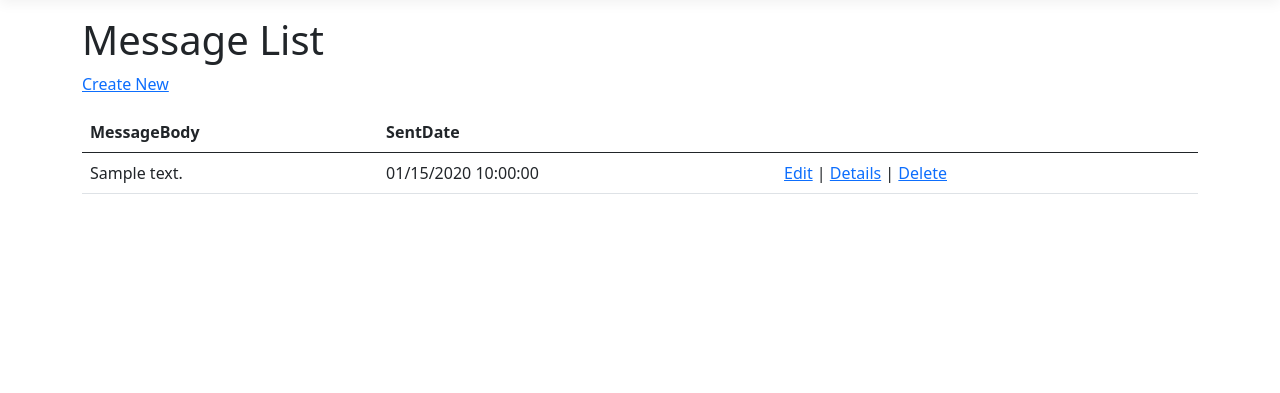
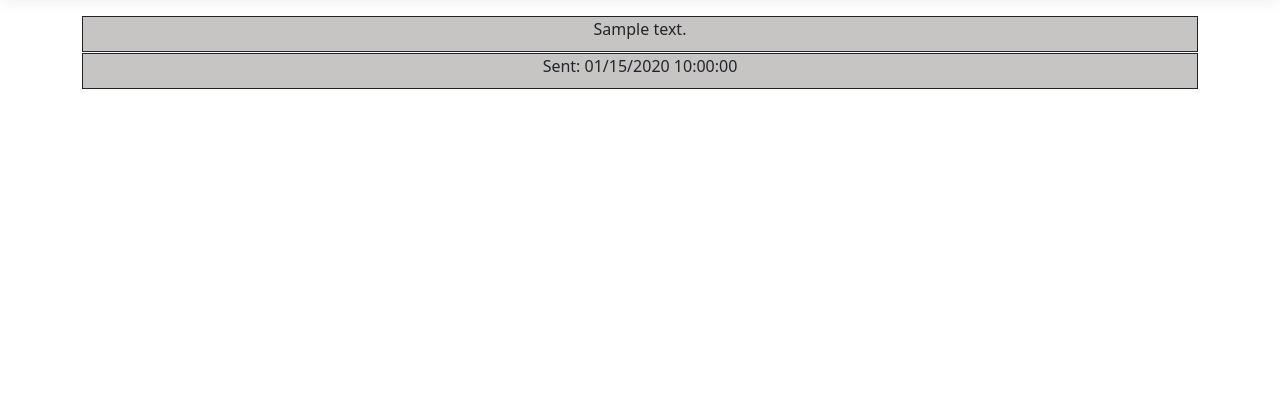
Before and after one commit to vinaybhumireddy/MSUCODETESTRepo, an ASP.NET Core app: page /Messages in a window 1280 px wide. Shown: the part 57-450 px from the top of the page. Run offline with ASP.NET Core 8, Linux system fonts and the light colour scheme; tables that the repository leaves empty hold one stand-in row (values such as "Sample post"); style sheets or scripts are compiled from the project's sources.

Commit message:
Applied styles for message list.

```diff
--- a/MSUFRIBCodeTest/Views/Messages/Create.cshtml
+++ b/MSUFRIBCodeTest/Views/Messages/Create.cshtml
@@ -21,7 +21,7 @@
 </div>
 
 <div>
-    <a asp-action="Index">Back to List</a>
+    <a asp-action="Index" class="msu-link">Back to List</a>
 </div>
 
 @section Scripts {
--- a/MSUFRIBCodeTest/Views/Messages/Index.cshtml
+++ b/MSUFRIBCodeTest/Views/Messages/Index.cshtml
@@ -3,38 +3,11 @@
 @{
     ViewData["Title"] = "Index";
 }
-
-<h1>Message List</h1>
-<p>
-    <a asp-action="Create">Create New</a>
-</p>
-<table class="table">
-    <thead>
-        <tr>
-            <th>
-                @Html.DisplayNameFor(model => model.MessageBody)
-            </th>
-            <th>
-                @Html.DisplayNameFor(model => model.SentDate)
-            </th>
-            <th></th>
-        </tr>
-    </thead>
-    <tbody>
 @foreach (var item in Model) {
-        <tr>
-            <td>
-                @Html.DisplayFor(modelItem => item.MessageBody)
-            </td>
-            <td>
-                @Html.DisplayFor(modelItem => item.SentDate)
-            </td>
-            <td>
-                <a asp-action="Edit" asp-route-id="@item.Id">Edit</a> |
-                <a asp-action="Details" asp-route-id="@item.Id">Details</a> |
-                <a asp-action="Delete" asp-route-id="@item.Id">Delete</a>
-            </td>
-        </tr>
+    <a asp-action="Details" asp-route-id="@item.Id" class="msu-link">
+        <div class="div-message">
+            @Html.DisplayFor(modelItem => item.MessageBody)
+        </div>
+        <div class="div-sent"> Sent:  @Html.DisplayFor(modelItem => item.SentDate)</div>
+    </a>
 }
-    </tbody>
-</table>
--- a/MSUFRIBCodeTest/wwwroot/css/site.css
+++ b/MSUFRIBCodeTest/wwwroot/css/site.css
@@ -35,3 +35,14 @@ body {
 .msu-btn, .btn-primary {
     background-color: #18453b !important;
 }
+.div-message, .div-sent {
+    border: 1px solid;
+    background: #c7c4c4;
+    min-height: 36px;
+    text-align: center;
+    margin-bottom: 1px;
+}
+.msu-link {
+    color: inherit;
+    text-decoration: none !important;
+}
```
Also changed, not shown: MSUFRIBCodeTest/Views/Messages/Details.cshtml (+8 -12 lines), MSUFRIBCodeTest/Views/Messages/Edit.cshtml (+4 -4 lines).
